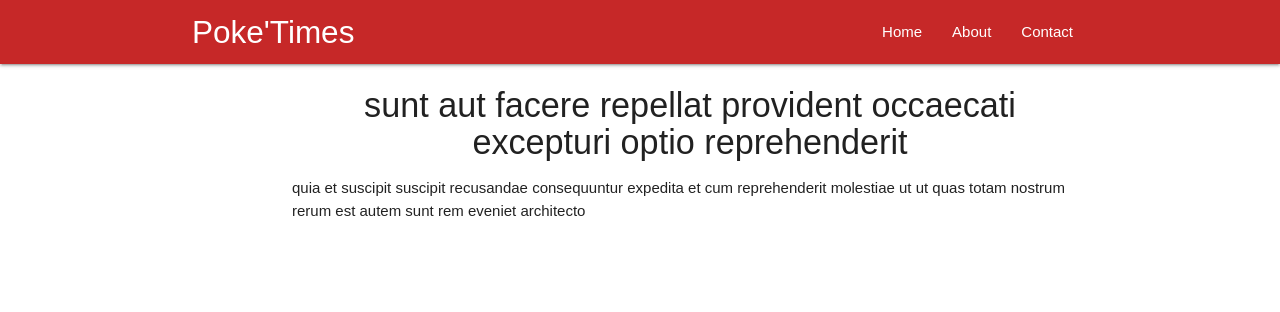
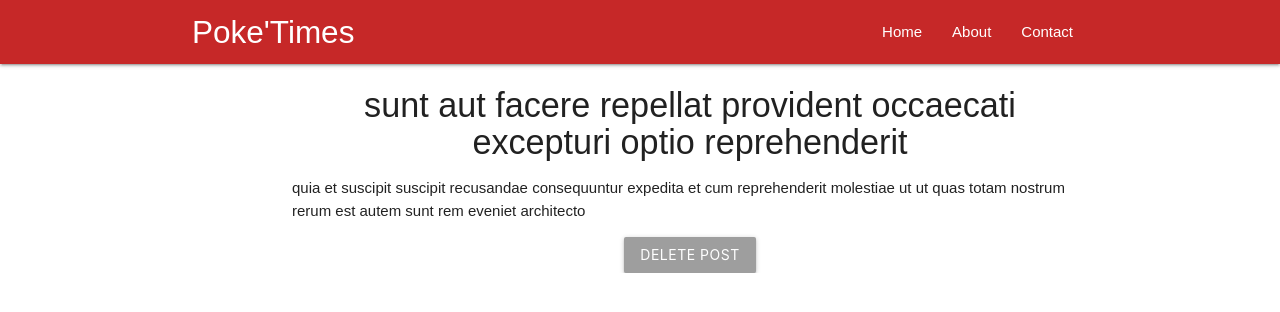
Before and after one commit to superstar1205/React-Redux-RESTfulapi, a React (Create React App) app in the folder poketimes/: page /1 in a window 1280 px wide. Shown: the top 312 px of the page. Built offline with nearby package versions, Linux system fonts and the light colour scheme.

Commit message:
Redux and Dispatch

```diff
--- a/poketimes/src/components/Post.js
+++ b/poketimes/src/components/Post.js
@@ -2,11 +2,21 @@
 import { connect } from 'react-redux';
 
 class Post extends Component {
+    handleClick = () => {
+        this.props.deletePost(this.props.post.id);
+        this.props.history.push('/');
+    }
     render() {
+        console.log(this.props);
         const post = this.props.post ? (
             <div className="post">
                 <h4 className="center">{this.props.post.title}</h4>
                 <p>{this.props.post.body}</p>
+                <div className="center">
+                  <button className="btn grey" onClick={this.handleClick}>
+                      Delete Post
+                  </button>
+                </div>
             </div>
         ) : (
             <div className="center">Loading post...</div>
@@ -21,9 +31,13 @@
 
 const mapStateToProps = (state, ownProps) => {
     let id = ownProps.match.params.post_id;
-    console.log('id: ' + id);
     return {
         post: state.posts.find(post => post.id == id)
     }
 }
-export default connect(mapStateToProps)(Post);
+const mapDispatchToProps = (dispatch) => {
+    return {
+        deletePost: (id) => { dispatch({type: 'DELETE_POST', id: id}) }
+    }
+}
+export default connect(mapStateToProps, mapDispatchToProps)(Post);
--- a/poketimes/src/reducers/rootReducer.js
+++ b/poketimes/src/reducers/rootReducer.js
@@ -19,6 +19,15 @@
 }
 
 const rootReducer = (state = initState, action) => {
+    if(action.type === 'DELETE_POST') {
+        let newPosts = state.posts.filter(post => {
+            return action.id !== post.id
+        });
+        return {
+            ...state,
+            posts: newPosts
+        }
+    }
     return state;
 }
 export default rootReducer;
```
